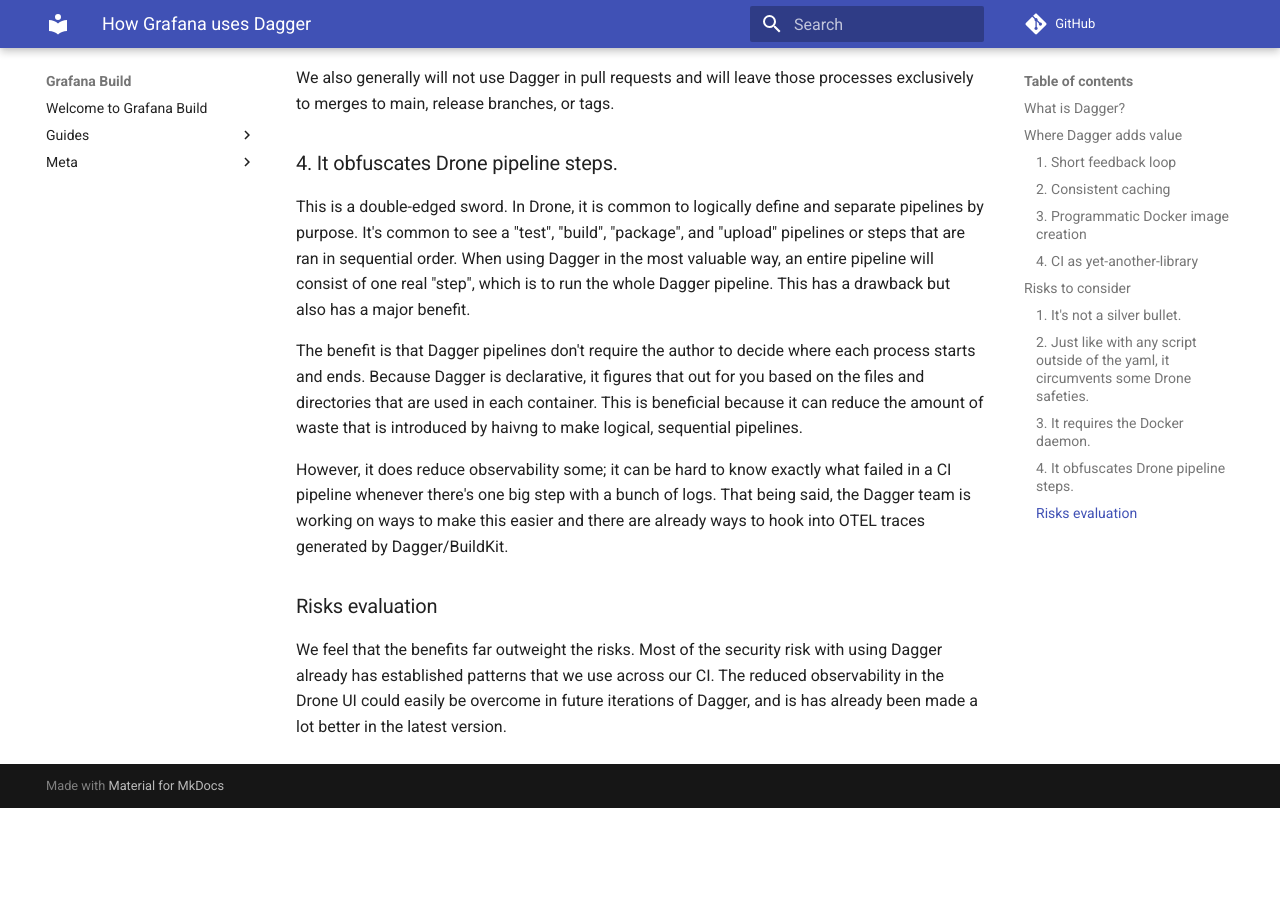
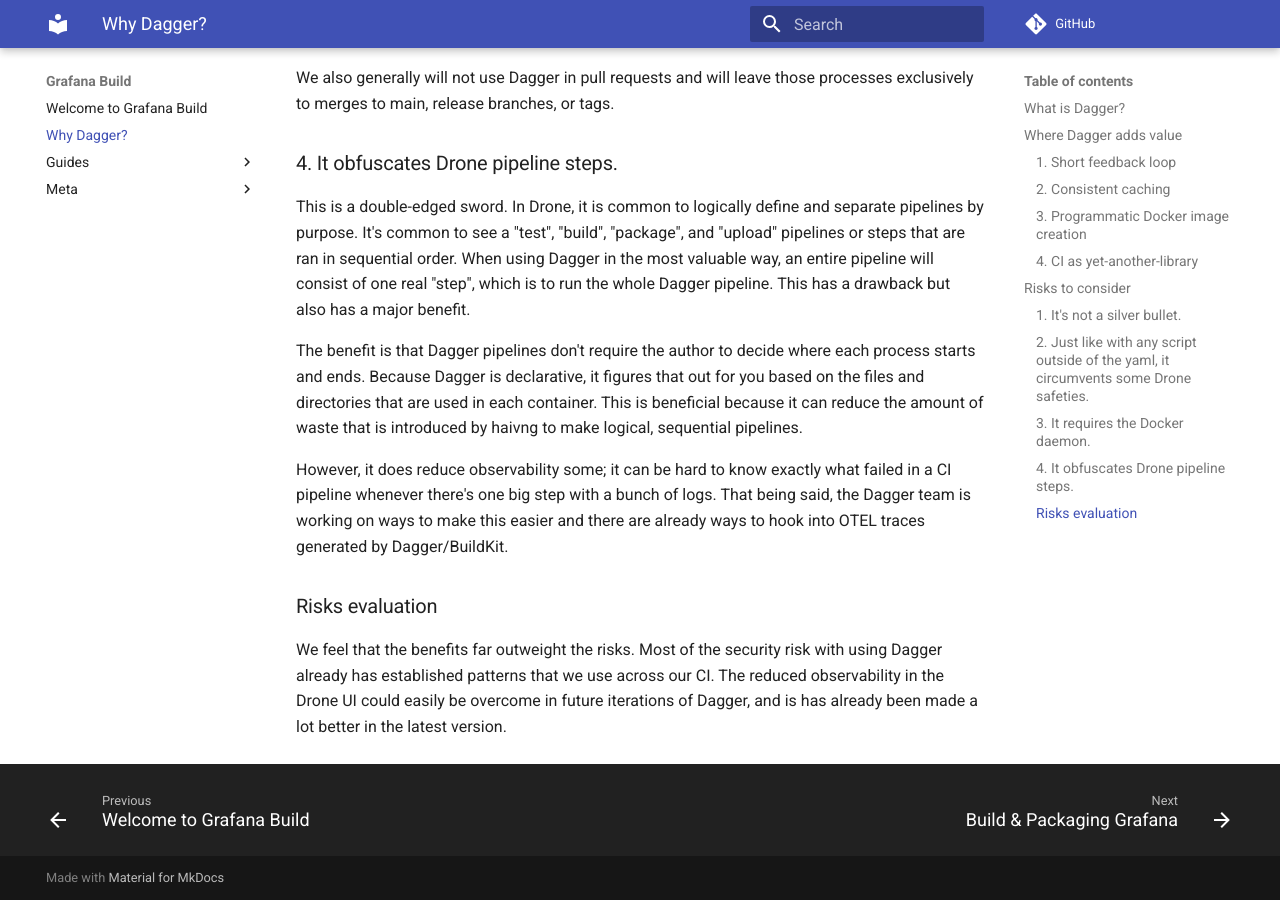
Before and after one commit to grafana/grafana-build, an MkDocs documentation site: the page built from docs/why-dagger.md, in a window 1280 px wide and 900 px high, scrolled down 2243 px. Built offline with MkDocs 1.6.1 and Material for MkDocs 9.7.7, drawn with Linux system fonts in a browser that asks for light colours; comment, search, counter and statistics services are not loaded; before the commit the page ends 3051 px from its top, so only the background shows below that.

Commit message:
Update mkdocs.yml

```diff
--- a/mkdocs.yml
+++ b/mkdocs.yml
@@ -8,6 +8,7 @@ markdown_extensions:
           format: !!python/name:pymdownx.superfences.fence_code_format
 nav:
   - index.md
+  - "Why Dagger?": why-dagger.md
   - "Guides":
     - guides/building.md
   - "Meta":
```
